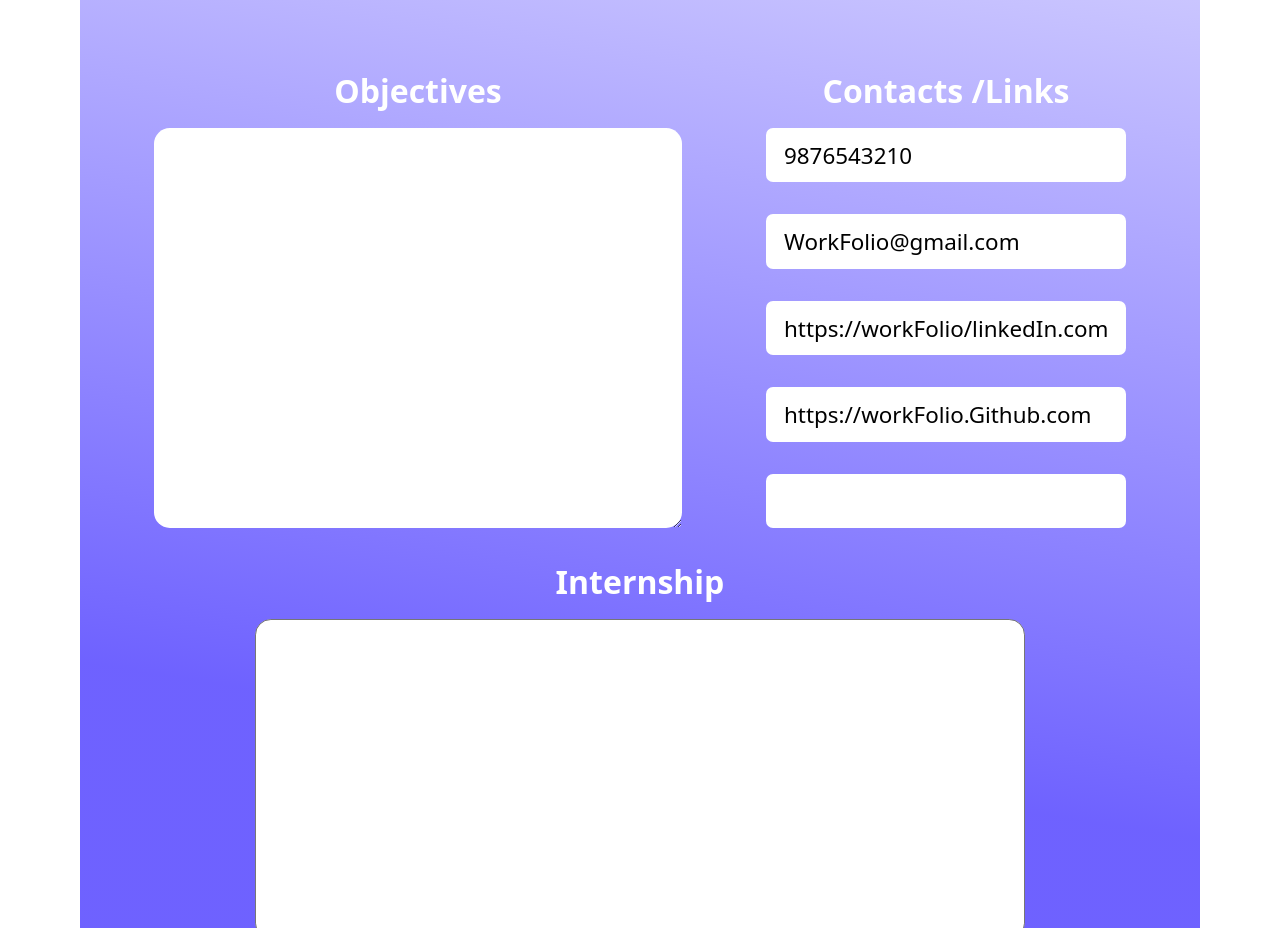
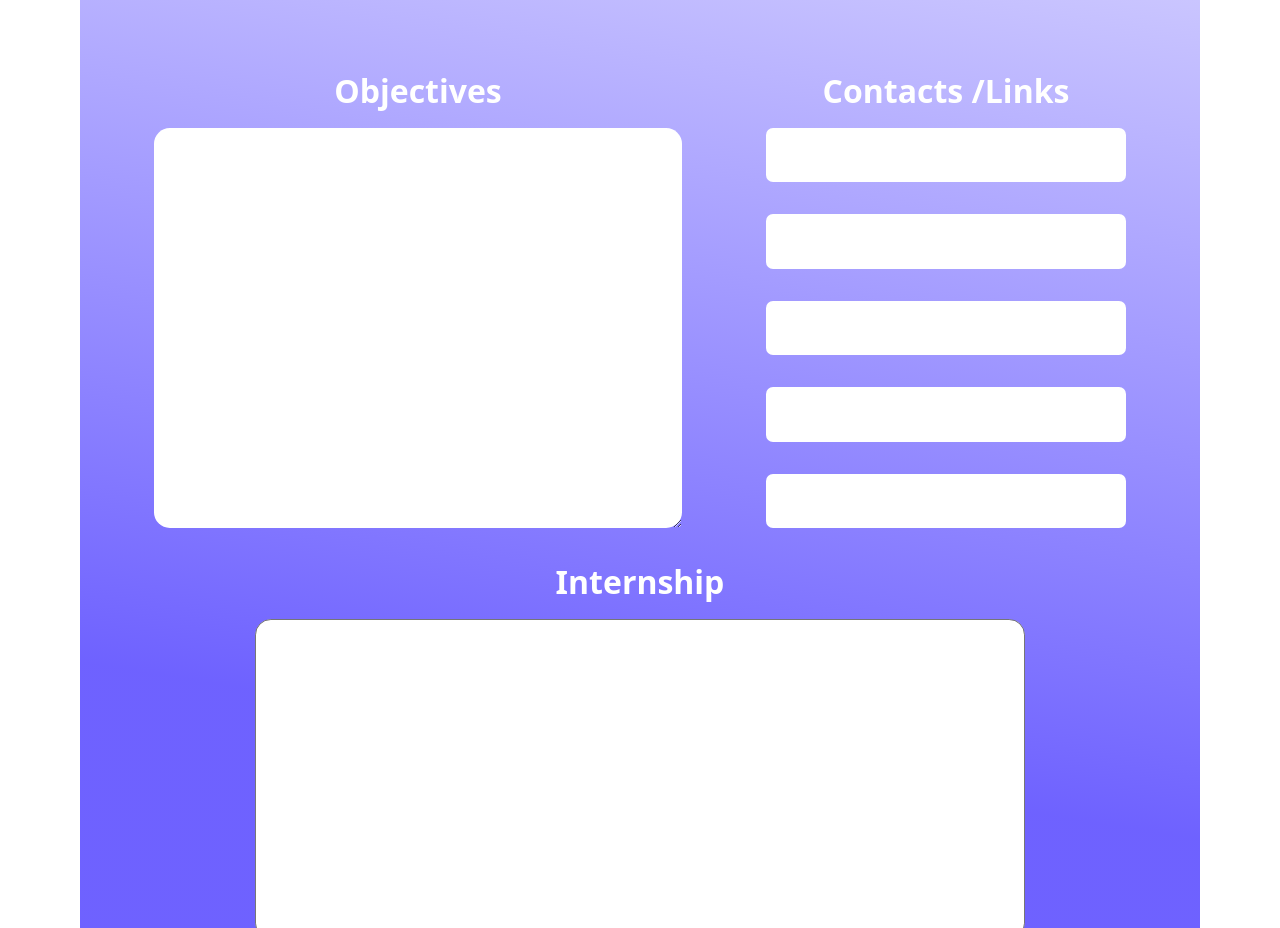
Before and after one commit to soumen974/WorkFolio, a React (Create React App) app: page / in a window 1280 px wide. Shown: the part 3220-4148 px from the top of the page. Built offline with nearby package versions, Linux system fonts and the light colour scheme.

Commit message:
default massage set

```diff
--- a/src/Components/FormResume.jsx
+++ b/src/Components/FormResume.jsx
@@ -5,13 +5,19 @@ import ResumeFileIcon from "./Images/resume-vector.svg";
 
 export default function FormResume() {
 
-const [ defaultMassage , setdefaultMassage]=useState();
-
+  const [ defaultMob , setdefaultMob]=useState();
+  const [ defaultMail , setdefaultMail]=useState();
+  const [ defaultLnkdIn , setdefaultLnkdIn]=useState();
+  const [ defaultGh , setdefaultGh]=useState();
+  const [ defaultLoc , setdefaultLoc]=useState();
 
 
   const  defaultDetails=()=>{
-   setdefaultMassage("Delhi,India")
-
+    setdefaultMob("9874563210")
+    setdefaultMail("'WorkFolio@gmail.com'")
+    setdefaultLnkdIn("'https://workFolio/linkedIn.com'")
+    setdefaultGh('https://workFolio.Github.com')
+    setdefaultLoc("Delhi,India")
   }
 
   return (
@@ -116,7 +122,7 @@ const [ defaultMassage , setdefaultMassage]=useState();
 
                 <div className="objectives">
                     <h1>Objectives</h1>
-                    <textarea/>
+                    <textarea />
                   </div>
 
                   <div className="Contacts-Links">
@@ -124,11 +130,11 @@ const [ defaultMassage , setdefaultMassage]=useState();
 
                       <div className="link-inputs">
 
-                          <input defaultValue='9876543210'/>
-                          <input defaultValue='WorkFolio@gmail.com'/>
-                          <input defaultValue='https://workFolio/linkedIn.com'/>
-                          <input defaultValue='https://workFolio.Github.com'/>
-                          <input  defaultValue={defaultMassage} />
+                          <input defaultValue={defaultMob}/>
+                          <input defaultValue={defaultMail}/>
+                          <input defaultValue= {defaultLnkdIn}/>
+                          <input defaultValue= {defaultGh}/>
+                          <input  defaultValue={defaultLoc} />
 
                       </div>
 
```
